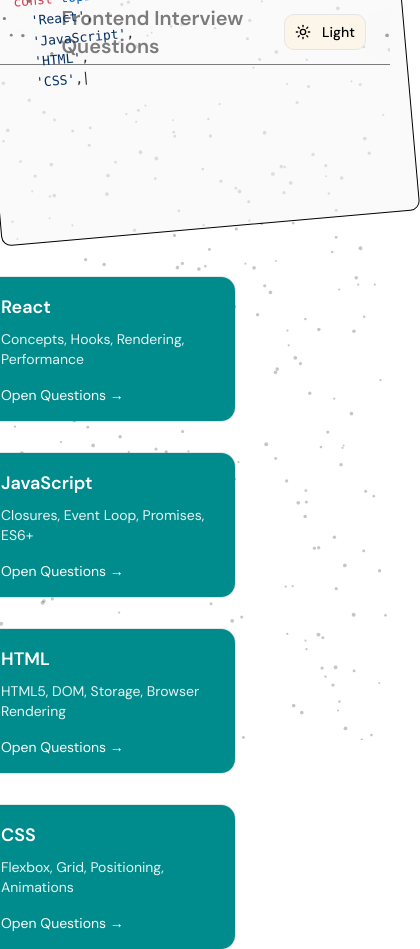
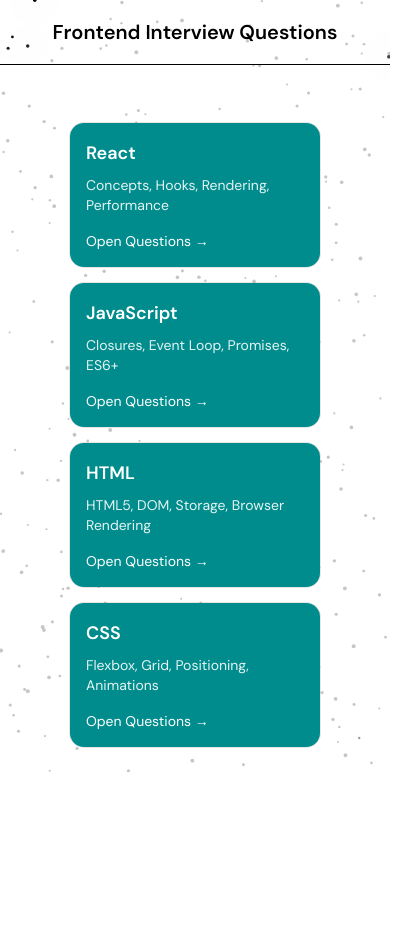
Before and after one commit to aamrits/frontend-interview-questions, a Next.js app: page / in a window 390 px wide. Shown: the whole page, 420 px wide, since content can reach past the window. After the commit the page ends 844 px from the top, so only its background shows below. Built offline with nearby package versions, Linux system fonts and the light colour scheme.

Commit message:
fixed the responsive layout

```diff
--- a/app/[document]/page.tsx
+++ b/app/[document]/page.tsx
@@ -60,7 +60,9 @@
                     >
                         <House className="h-5 w-5" />
                     </Link>
-                    <ModeToggle />
+                    <div className="hidden md:block">
+                        <ModeToggle />
+                    </div>
                 </div>
             </div>
 
--- a/app/globals.css
+++ b/app/globals.css
@@ -132,9 +132,6 @@
   .prose h5 {
     @apply font-bold;
   }
-  /* .prose :where(p):not(:where([class~="not-prose"], [class~="not-prose"] *)) {
-    margin-top: 0.75rem;
-  } */
   .prose p {
     margin-top: 0.75rem !important;
     margin-bottom: 0.75rem !important;
--- a/app/layout.tsx
+++ b/app/layout.tsx
@@ -32,12 +32,10 @@
       <body className={`${lora.variable} ${dmSans.variable} font-sans`}>
         <ThemeProvider
           attribute="class"
-          defaultTheme="system"
-          enableSystem
+          defaultTheme="light"
+          enableSystem={false}
         >
-          {/* Header */}
           <main className="min-h-screen">{children}</main>
-          {/* Footer */}
         </ThemeProvider>
       </body>
     </html>
--- a/app/page.tsx
+++ b/app/page.tsx
@@ -49,22 +49,23 @@
 
       {/* Top Navigation */}
       <header className="border-b z-10">
-        <div className="mx-auto flex h-16 max-w-7xl items-center justify-between px-6">
-          <div className="w-12" />
+        <div className="mx-auto flex h-16 max-w-7xl items-center justify-center md:justify-between px-6">
 
           <h1 className="text-xl font-bold">
             Frontend Interview Questions
           </h1>
 
-          <ModeToggle />
+          <div className="hidden md:block">
+            <ModeToggle />
+          </div>
         </div>
       </header>
 
       {/* Main Content */}
-      <section className="mx-auto max-w-screen px-6 py-12 h-[80vh] flex items-center justify-center">
-        <div className="grid items-center gap-12 lg:grid-cols-[2fr_2fr]">
+      <section className="x-auto max-w-screen-2xl px-4 py-12 mt-8 md:px-8 xl:px-12 h-[80vh] flex items-center justify-center">
+        <div className="grid items-center gap-8 xl:grid-cols-[2fr_2fr]">
           {/* Left Side */}
-          <div>
+          <div className="hidden xl:block">
             <CodeDemo
               duration={10000}
               delay={1000}
@@ -74,7 +75,7 @@
           </div>
 
           {/* Right Side */}
-          <div className="grid gap-8 sm:grid-cols-2 z-10">
+          <div className="grid grid-cols-1 gap-4 sm:grid-cols-2 z-10">
             {navigationItems.map((item) => (
               <Link
                 key={item.href}
--- a/components/Navigation.tsx
+++ b/components/Navigation.tsx
@@ -11,7 +11,7 @@
 }: Props) {
     return (
         <Tabs value={currentDocument}>
-            <TabsList className="bg-(--color-green) dark:bg-transparent p-2">
+            <TabsList className="bg-(--color-green) dark:bg-transparent p-2 flex flex-wrap h-15 mb-2.5">
                 {navigation.map((item) => (
                     <TabsTrigger
                         className="text-base text-white hover:text-white data-[state=active]:hover:text-black p-3"
--- a/components/QuestionViewer.tsx
+++ b/components/QuestionViewer.tsx
@@ -32,13 +32,15 @@
     }, [openItem]);
 
     return (
-        <div className="grid grid-cols-[320px_1fr] gap-8">
+        <div className="grid gap-8 lg:grid-cols-[320px_1fr]">
+            <div className="hidden lg:block">
                 <QuestionNavigation
                     questions={questions}
                     onSelect={(id) =>
                         setOpenItem(id)
                     }
                 />
+            </div>
 
             <Accordion
                 items={questions}
```
Lines whose indentation alone changed are shown as unchanged.
